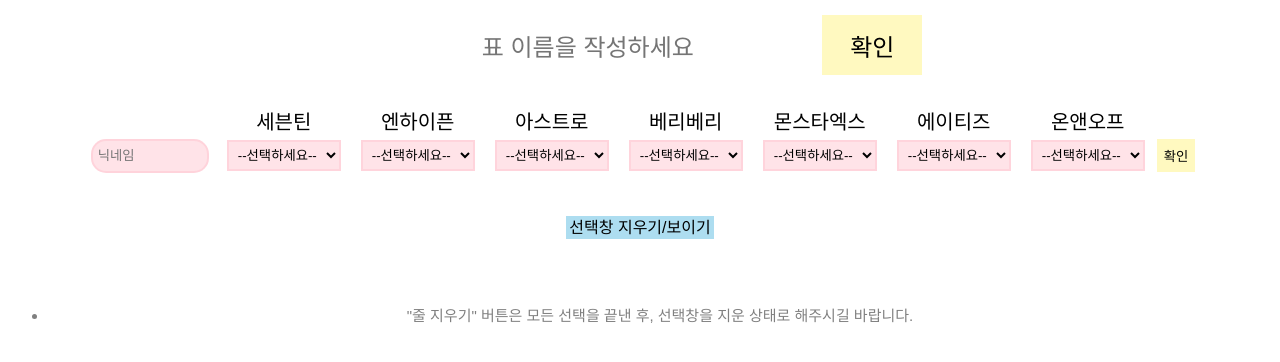
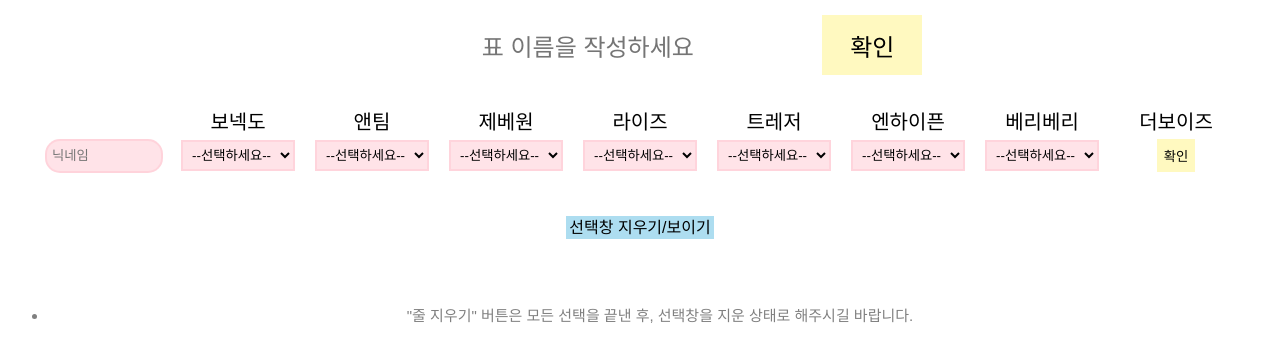
Before and after one commit to heungdae/biashd, a plain HTML site: page index.html in a window 1280 px wide. Drawn offline with Linux system fonts and the light colour scheme; files that its build step writes are made by us from their sources; files whose address does not match are found by name; a web font is replaced by a local one.

Commit message:
Update index.html

```diff
--- a/index.html
+++ b/index.html
@@ -19,102 +19,108 @@
         <table class="main_table">
             <tr class="column_index">
                 <td></td>
-                <td class="svtLine">세븐틴</td>
+                <td class="bndLine">보넥도</td>
+                <td class="nteamLine">앤팀</td>
+                <td class="zb1Line">제베원</td>
+                <td class="riizeLine">라이즈</td>
+                <td class="trzLine">트레저</td>
                 <td class="enLine">엔하이픈</td>
-                <td class="astroLine">아스트로</td>
                 <td class="vrvrLine">베리베리</td>
-                <td class="mxLine">몬스타엑스</td>
-                <td class="atzLine">에이티즈</td>
-                <td class="onfLine">온앤오프</td>
+                <td class="tbzLine">더보이즈</td>
             </tr>
             <tr class="select_tr">
                 <th class="nickname"><input type="text" placeholder="닉네임"></th>
-                <td class="svt_td svtLine">
+                <td class="bnd_td bndLine">
                     <select class="member-select" name="member" >
                         <option>--선택하세요--</option>
-                        <option>에스쿱스</option>
-                        <option>정한</option>
-                        <option>조슈아</option>
-                        <option>원우</option>
-                        <option>준</option>
-                        <option>우지</option>
-                        <option>호시</option>
-                        <option>민규</option>
-                        <option>도겸</option>
-                        <option>디에잇</option>
-                        <option>승관</option>
-                        <option>버논</option>
-                        <option>디노</option>
+                        <option>성호</option>
+                        <option>리우</option>
+                        <option>명재현</option>
+                        <option>태산</option>
+                        <option>이한</option>
+                        <option>운학</option>
+                    </select>
+                </td>
+                <td class="nteam_td nteamLine">
+                    <select class="member-select" name="member">
+                        <option>--선택하세요--</option>
+                        <option>케이</option>
+                        <option>후마</option>
+                        <option>니콜라스</option>
+                        <option>의주</option>
+                        <option>유마</option>
+                        <option>조</option>
+                        <option>하루아</option>
+                        <option>타키</option>
+                        <option>마키</option>
+                    </select>
+                </td>
+                <td class="zb1_td zb1Line">
+                    <select class="member-select" name="member">
+                        <option>--선택하세요--</option>
+                        <option>성한빈</option>
+                        <option>김지웅</option>
+                        <option>장하오</option>
+                        <option>석메튜</option>
+                        <option>리키</option>
+                        <option>김규빈</option>
+                        <option>박건욱</option>
+                        <option>한유진</option>
+                    </select>
+                </td>
+                <td class="riize_td riizeLine">
+                    <select class="member-select" name="member">
+                        <option>--선택하세요--</option>
+                        <option>쇼타로</option>
+                        <option>은석</option>
+                        <option>성찬</option>
+                        <option>원빈</option>
+                        <option>승한</option>
+                        <option>소희</option>
+                        <option>앤톤</option>
+                    </select>
+                </td>
+                <td class="trz_td trzLine">
+                    <select class="member-select" name="member">
+                        <option>--선택하세요--</option>
+                        <option>최현석</option>
+                        <option>지훈</option>
+                        <option>요시</option>
+                        <option>준규</option>
+                        <option>윤재혁</option>
+                        <option>아사히</option>
+                        <option>도영</option>
+                        <option>하루토</option>
+                        <option>박정우</option>
+                        <option>소정환</option>
                     </select>
                 </td>
                 <td class="en_td enLine">
                     <select class="member-select" name="member">
                         <option>--선택하세요--</option>
+                        <option>정원</option>
                         <option>희승</option>
                         <option>제이</option>
                         <option>제이크</option>
                         <option>성훈</option>
                         <option>선우</option>
-                        <option>정원</option>
                         <option>니키</option>
                     </select>
                 </td>
-                <td class="astro_td astroLine">
+                <td class="tbz_td tbzLine">
                     <select class="member-select" name="member">
                         <option>--선택하세요--</option>
-                        <option>엠제이</option>
-                        <option>진진</option>
-                        <option>차은우</option>
-                        <option>문빈</option>
-                        <option>라키</option>
-                        <option>윤산하</option>
-                    </select>
-                </td>
-                <td class="vrvr_td vrvrLine">
-                    <select class="member-select" name="member">
-                        <option>--선택하세요--</option>
-                        <option>동헌</option>
-                        <option>호영</option>
-                        <option>민찬</option>
-                        <option>계현</option>
-                        <option>연호</option>
-                        <option>용승</option>
-                        <option>강민</option>
-                    </select>
-                </td>
-                <td class="mx_td mxLine">
-                    <select class="member-select" name="member">
-                        <option>--선택하세요--</option>
-                        <option>셔누</option>
-                        <option>민혁</option>
-                        <option>기현</option>
-                        <option>형원</option>
-                        <option>주헌</option>
-                        <option>아이엠</option>
-                    </select>
-                </td>
-                <td class="atz_td atzLine">
-                    <select class="member-select" name="member">
-                        <option>--선택하세요--</option>
-                        <option>홍중</option>
-                        <option>성화</option>
-                        <option>윤호</option>
-                        <option>여상</option>
-                        <option>산</option>
-                        <option>우영</option>
-                        <option>민기</option>
-                        <option>종호</option>
-                    </select>
-                </td>
-                <td class="onf_td txtLine">
-                    <select class="member-select" name="member">
-                        <option>--선택하세요--</option>
-                        <option>효진</option>
-                        <option>이션</option>
-                        <option>제이어스</option>
-                        <option>와이엇</option>
-                        <option>MK</option>
-                        <option>유</option>
+                        <option>상연</option>
+                        <option>제이콥</option>
+                        <option>영훈</option>
+                        <option>현재</option>
+                        <option>주연</option>
+                        <option>케빈</option>
+                        <option>뉴</option>
+                        <option>큐</option>
+                        <option>주학년</option>
+                        <option>선우</option>
+                        <option>에릭</option>
                     </select>
                 </td>
                 <td><button class="line_submit_btn">확인</button></td>
@@ -128,13 +134,14 @@
     <footer>
         <br>
         <div id="div_lineRemove" class="hidden">
-            <button id="svtLine_remove">세븐틴 줄 지우기</button>
+            <button id="bndLine_remove">보넥도 줄 지우기</button>
+            <button id="nteamLine_remove">앤팀 줄 지우기</button>
+            <button id="zb1Line_remove">제베원 줄 지우기</button>
+            <button id="riizeLine_remove">라이즈 줄 지우기</button>
+            <button id="trzLine_remove">트레저 줄 지우기</button>
             <button id="enLine_remove">엔하이픈 줄 지우기</button>
-            <button id="astroLine_remove">아스트로 줄 지우기</button>
             <button id="vrvrLine_remove">베리베리 줄 지우기</button>
-            <button id="mxLine_remove">몬스타엑스 줄 지우기</button>
-            <button id="atzLine_remove">에이티즈 줄 지우기</button>
-            <button id="onfLine_remove">온앤오프 줄 지우기</button>
+            <button id="tbzLine_remove">더보이즈 줄 지우기</button>
         </div>
 
         <br>
```
